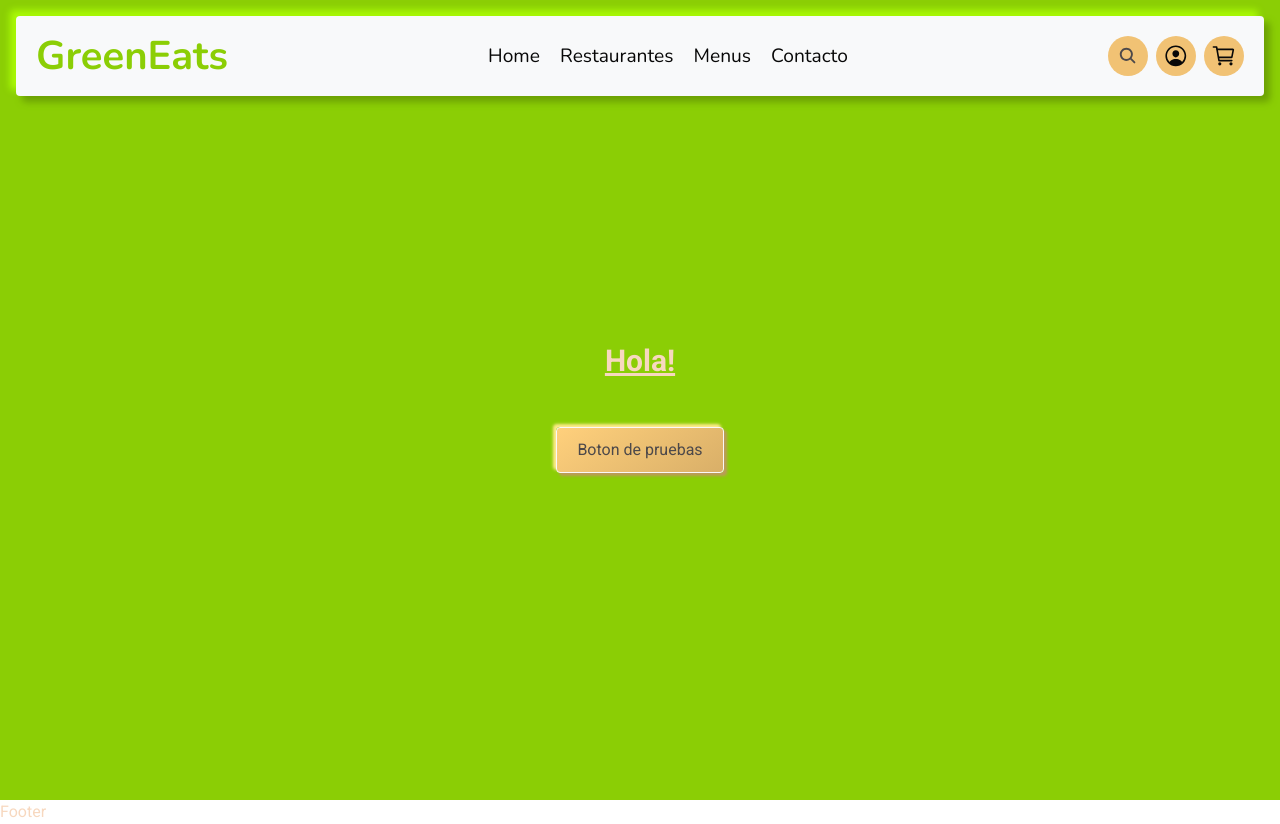
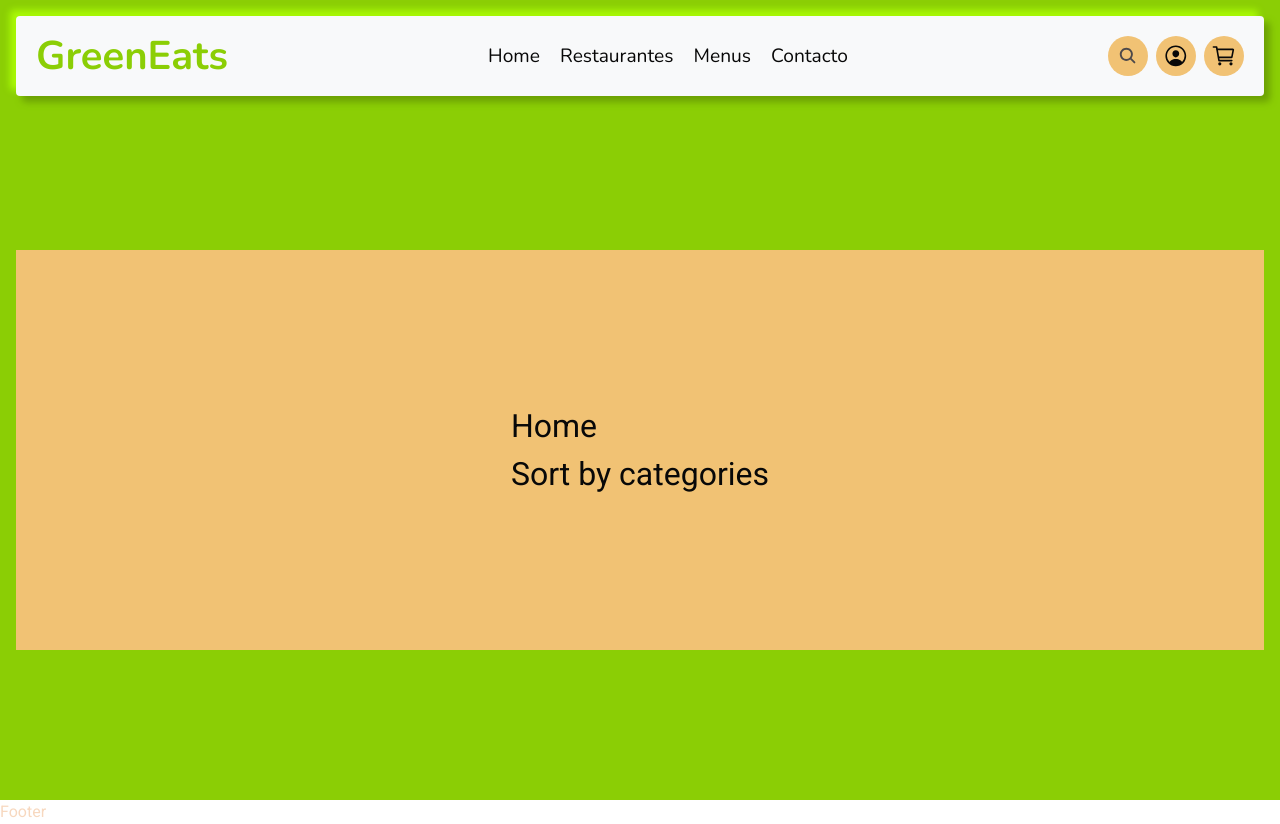
Before and after one commit to manuelperezdearce/s10-nc, a React (Vite) app in the folder frontend/: page / in a window 1280 px wide. Built offline with nearby package versions, Linux system fonts and the light colour scheme.

Commit message:
F/manuel/chore: routing AppRoutes on main, then rendering main on App, 1 home

```diff
--- a/frontend/src/App.jsx
+++ b/frontend/src/App.jsx
@@ -1,11 +1,11 @@
 import './App.css'
 import Contain from './layout/Contain/Contain'
-import AppRoutes from './routes/AppRoutes'
+import Main from './layout/Main/Main'
 
-function App () {
+function App() {
   return (
     <Contain>
-      <AppRoutes />
+      <Main />
     </Contain>
   )
 }
--- /dev/null
+++ b/frontend/src/components/searchButton/SeeCategories/SeeCategories.jsx
@@ -0,0 +1,8 @@
+
+export default function SeeCategories() {
+    return (
+        <section>
+            <h1>Sort by categories</h1>
+        </section>
+    )
+}
--- a/frontend/src/layout/Main/Main.jsx
+++ b/frontend/src/layout/Main/Main.jsx
@@ -1,12 +1,10 @@
 import React from 'react'
+import AppRoutes from '../../routes/AppRoutes'
 
 const Main = () => {
   return (
     <main className='main w-full h-screen  bg-greenCustom overflow-hidden p-[1rem] box-border flex flex-col justify-center items-center content-center gap-[2rem]'>
-      <h1 className='w-full p-[1rem] text-3xl font-bold underline text-center'>
-        Hola!
-      </h1>
-      <button className='botonPruebas'>Boton de pruebas</button>
+      <AppRoutes />
     </main>
   )
 }
--- a/frontend/src/pages/home/Home.jsx
+++ b/frontend/src/pages/home/Home.jsx
@@ -1,9 +1,12 @@
 import React from 'react'
+
+import SeeCategories from '../../components/searchButton/SeeCategories/SeeCategories'
 
 const Home = () => {
   return (
     <div className='mt-[100px] w-full h-[400px] bg-lightBrownCustom grid place-content-center text-blackCustom font-parrafo text-[2rem]'>
       Home
+      <SeeCategories />
     </div>
   )
 }
--- a/frontend/src/routes/AppRoutes.jsx
+++ b/frontend/src/routes/AppRoutes.jsx
@@ -1,6 +1,5 @@
 import { Route, Routes } from 'react-router-dom'
 import React from 'react'
-import Main from '../layout/Main/Main'
 import NotFound from '../pages/notFound/NotFound'
 import Home from '../pages/home/Home'
 import Restaurant from '../pages/restaurant/Restaurant'
@@ -10,8 +9,10 @@ import Contact from '../pages/Contact/Contact'
 const AppRoutes = () => {
   return (
     <Routes>
-      <Route path='/' element={<Main />} />
+      <Route path='/' element={<Home />} />
       <Route path='/home' element={<Home />} />
+
+      {/* <Route path='/home' element={<Home />} /> */}
       <Route path='/restaurant' element={<Restaurant />} />
       <Route path='/menus' element={<Menus />} />
       <Route path='/contact' element={<Contact />} />
```
Also changed, not shown: package.json (added, +11 -0 lines), 1 other file (tests, documents, lock files or other folders).
